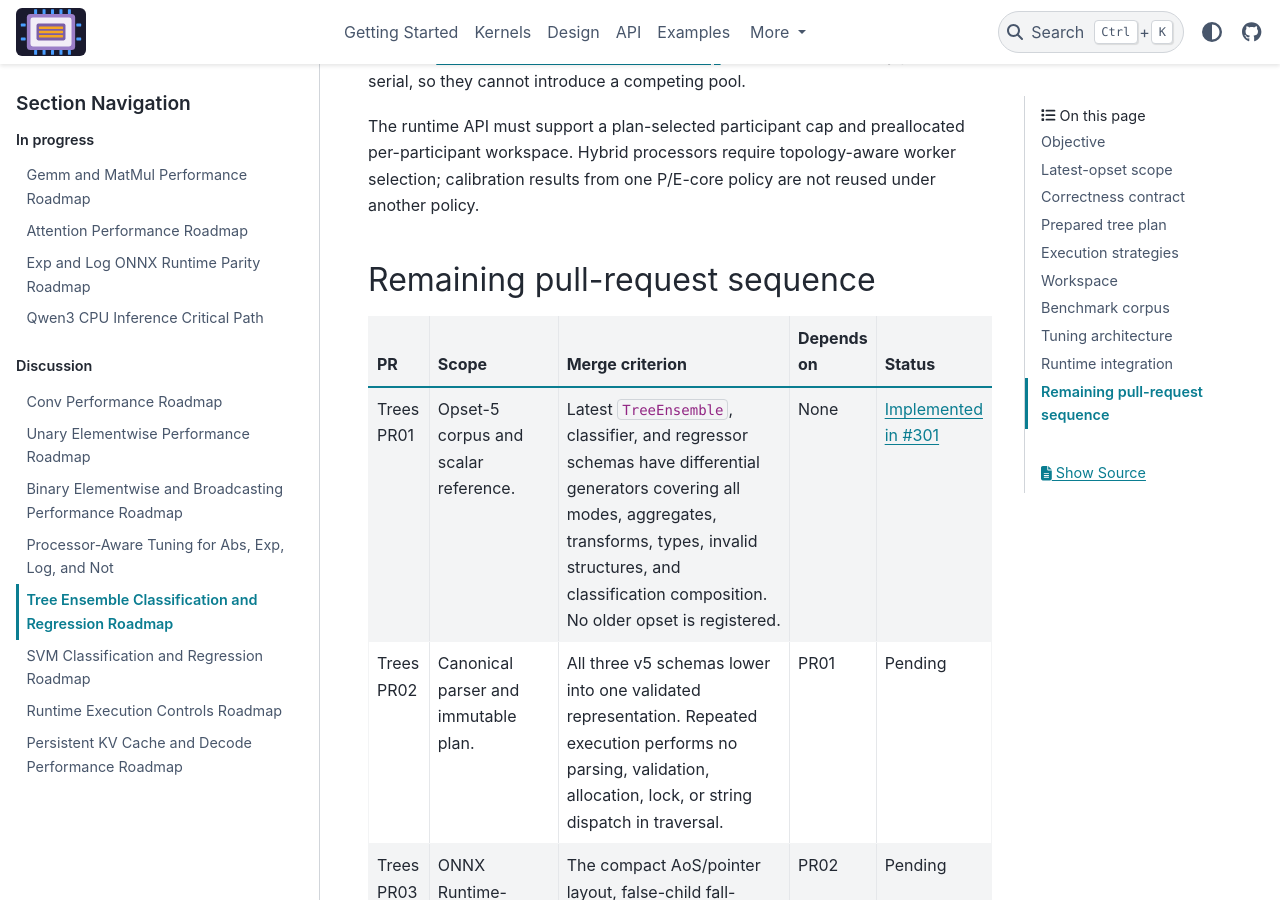
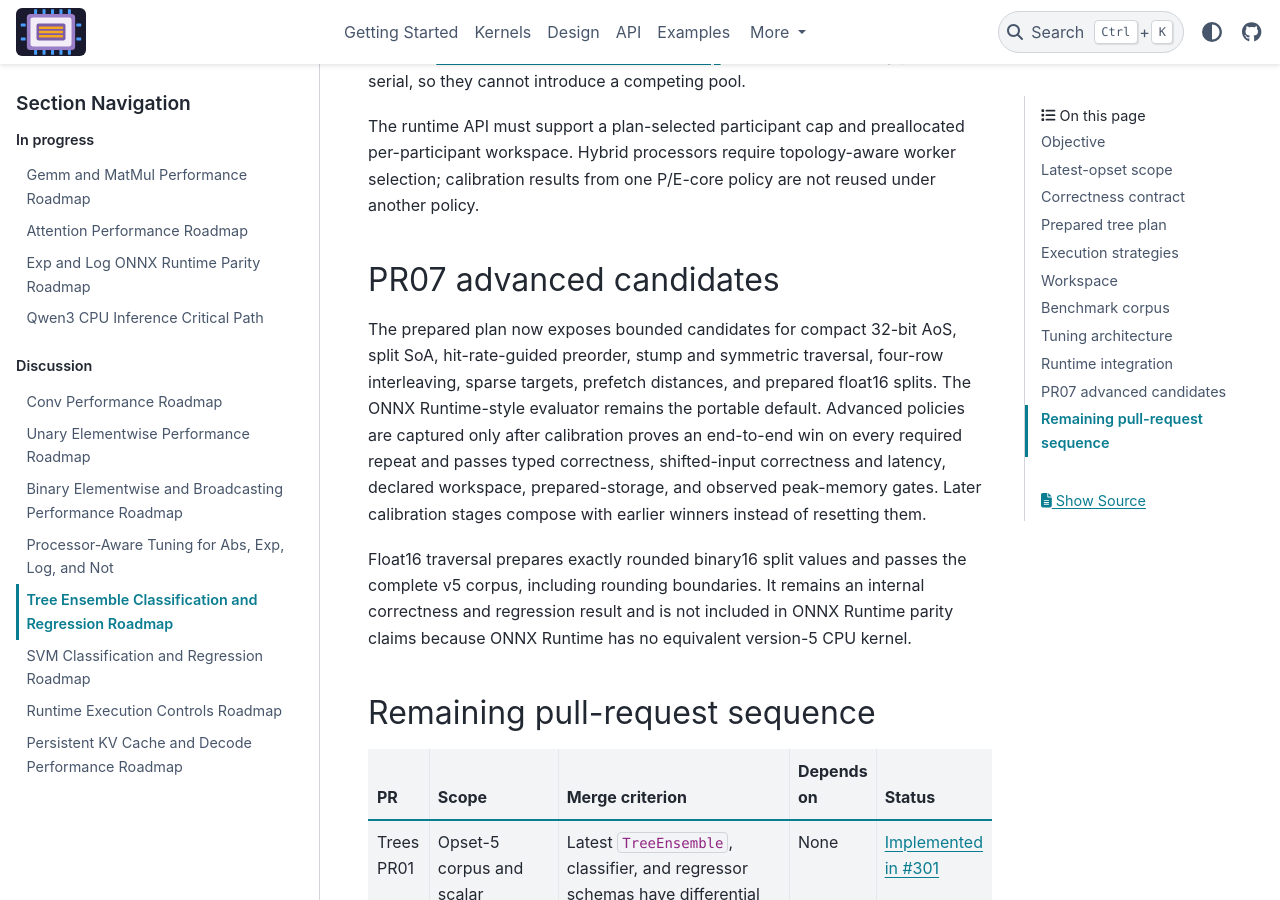
Before and after one commit to xadupre/onnx-light-cpu, a Sphinx documentation site: the page built from docs/next_steps/2026_08_tree_ensemble.rst, in a window 1280 px wide and 900 px high, scrolled down 11830 px. Built offline with Sphinx 7.4.7 and the PyData theme 0.15.4, drawn with Linux system fonts in a browser that asks for light colours; pages that are not in the unit, such as notebooks, are missing from menus; some of the changed text lies outside the part shown.

Commit message:
Add measured advanced tree layouts, traversal, and float16 (#319)
* Initial plan

* Add measured advanced tree candidates

Co-authored-by: xadupre <22452781+xadupre@users.noreply.github.com>

* Preserve workspace for composed tree policies

Co-authored-by: xadupre <22452781+xadupre@users.noreply.github.com>

* Size composed tree workspace safely

Co-authored-by: xadupre <22452781+xadupre@users.noreply.github.com>

* Keep workspace density across tuning stages

Co-authored-by: xadupre <22452781+xadupre@users.noreply.github.com>

* Account for complete prepared tree storage

Co-authored-by: xadupre <22452781+xadupre@users.noreply.github.com>

---------

Co-authored-by: copilot-swe-agent[bot] <198982749+Copilot@users.noreply.github.com>
Co-authored-by: xadupre <22452781+xadupre@users.noreply.github.com>

```diff
--- a/docs/next_steps/2026_08_tree_ensemble.rst
+++ b/docs/next_steps/2026_08_tree_ensemble.rst
@@ -499,6 +499,24 @@ per-participant workspace. Hybrid processors require topology-aware worker
 selection; calibration results from one P/E-core policy are not reused under
 another policy.
 
+PR07 advanced candidates
+------------------------
+
+The prepared plan now exposes bounded candidates for compact 32-bit AoS, split
+SoA, hit-rate-guided preorder, stump and symmetric traversal, four-row
+interleaving, sparse targets, prefetch distances, and prepared float16 splits.
+The ONNX Runtime-style evaluator remains the portable default. Advanced
+policies are captured only after calibration proves an end-to-end win on every
+required repeat and passes typed correctness, shifted-input correctness and
+latency, declared workspace, prepared-storage, and observed peak-memory gates.
+Later calibration stages compose with earlier winners instead of resetting
+them.
+
+Float16 traversal prepares exactly rounded binary16 split values and passes the
+complete v5 corpus, including rounding boundaries. It remains an internal
+correctness and regression result and is not included in ONNX Runtime parity
+claims because ONNX Runtime has no equivalent version-5 CPU kernel.
+
 Remaining pull-request sequence
 -------------------------------
 
@@ -560,7 +578,8 @@ Remaining pull-request sequence
        retains every priority profile. Selection and overrides are inspectable
        through the existing tuning APIs.
      - PR05
-     - Implemented in this pull request.
+     - `Implemented in #318
+       <https://github.com/xadupre/onnx-light-cpu/pull/318>`_
    * - Trees PR07
      - Advanced layouts, traversal, and float16.
      - Index AoS, SoA, hit-rate layout, stump, symmetric-tree,
@@ -569,7 +588,7 @@ Remaining pull-request sequence
        distribution-shift, and memory gates. General trees retain the
        ONNX Runtime-style portable evaluator.
      - PR05, PR06
-     - Pending
+     - Implemented in this pull request.
    * - Trees PR08
      - Final parity gate.
      - Float32/float64 median end-to-end performance is at least ``1.0x`` ONNX
```
Also changed, not shown: 4 other files.
